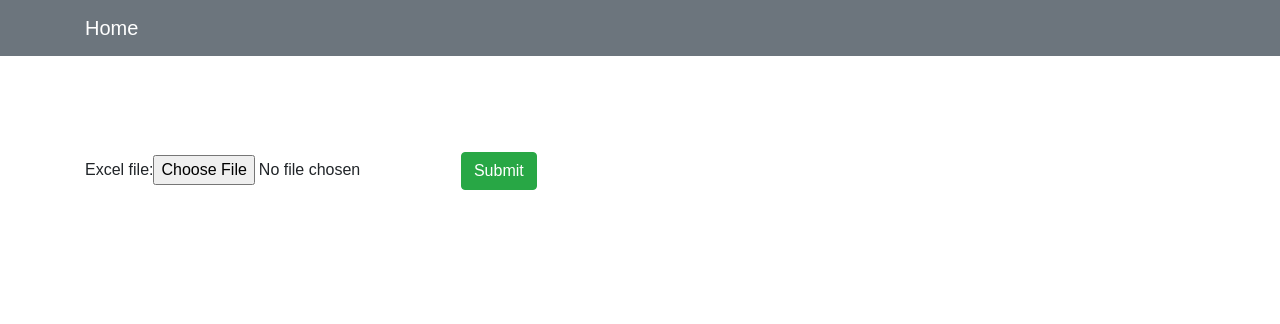
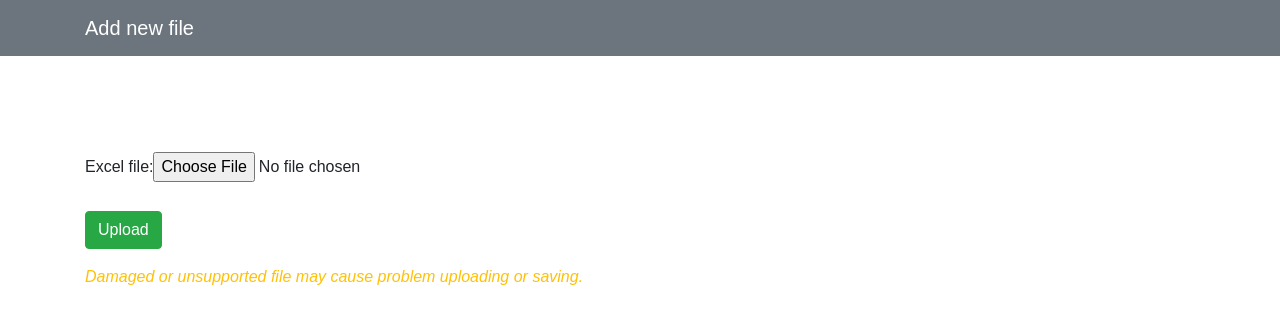
Before and after one commit to wall-e-08/excel-to-graph, a Django app: page / in a window 1280 px wide. Shown: the top 324 px of the page. Run offline with Django 3.2, Linux system fonts and the light colour scheme; some libraries are stand-ins or nearby versions.

Commit message:
readme and finalizing

```diff
--- a/home/templates/base.html
+++ b/home/templates/base.html
@@ -20,7 +20,7 @@
     <header>
         <nav class="navbar navbar-expand-lg navbar-dark bg-secondary">
             <div class="container">
-                <a class="navbar-brand" href="{% url 'home:index' %}">Home</a>
+                <a class="navbar-brand" href="{% url 'home:index' %}">Add new file</a>
                 {% comment %}<button class="navbar-toggler" type="button" data-toggle="collapse" data-target="#navbarSupportedContent" aria-controls="navbarSupportedContent" aria-expanded="false"
                         aria-label="Toggle navigation">
                     <span class="navbar-toggler-icon"></span>
--- a/home/templates/home/index.html
+++ b/home/templates/home/index.html
@@ -7,7 +7,10 @@
     <form method="post" enctype="multipart/form-data">
         {% csrf_token %}
         {{ form }}
-        <button type="submit" class="btn btn-success">Submit</button>
+        <br>
+        <br>
+        <button type="submit" class="btn btn-success">Upload</button>
+        <p class="text-warning mt-3"><em>Damaged or unsupported file may cause problem uploading or saving.</em></p>
     </form>
 
 {% endblock %}
--- a/home/views.py
+++ b/home/views.py
@@ -12,7 +12,7 @@ def home(request):
         form = ExcelFileForm(request.POST, request.FILES)
         if form.is_valid():
             f = form.save()
-            return redirect('home:data_sheet', f.id)
+            return redirect('home:select_data', f.id)
     else:
         form = ExcelFileForm()
     ctx = {
--- a/requirements.txt
+++ b/requirements.txt
@@ -1,2 +1,3 @@
 Django==2.1.3
 pytz==2019.1
+xlrd==1.2.0
```
Also changed, not shown: README.md (added).
